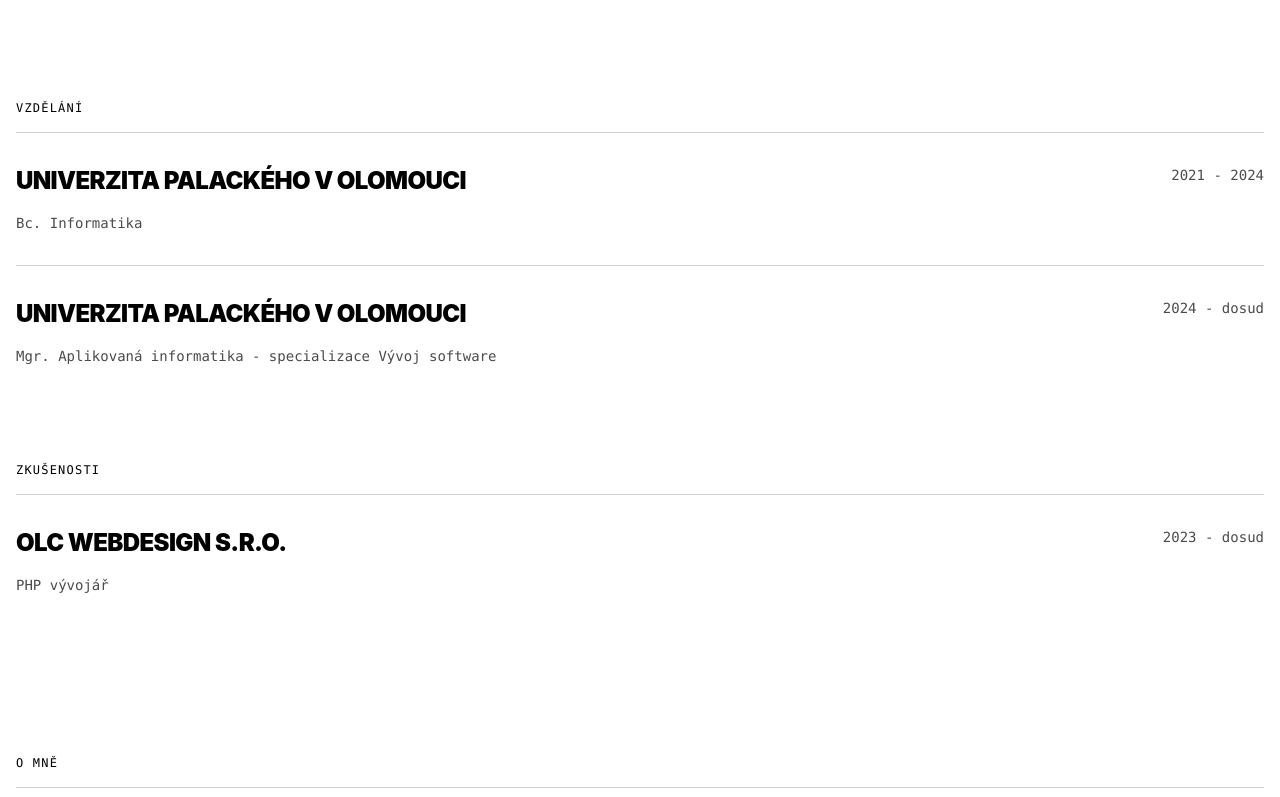
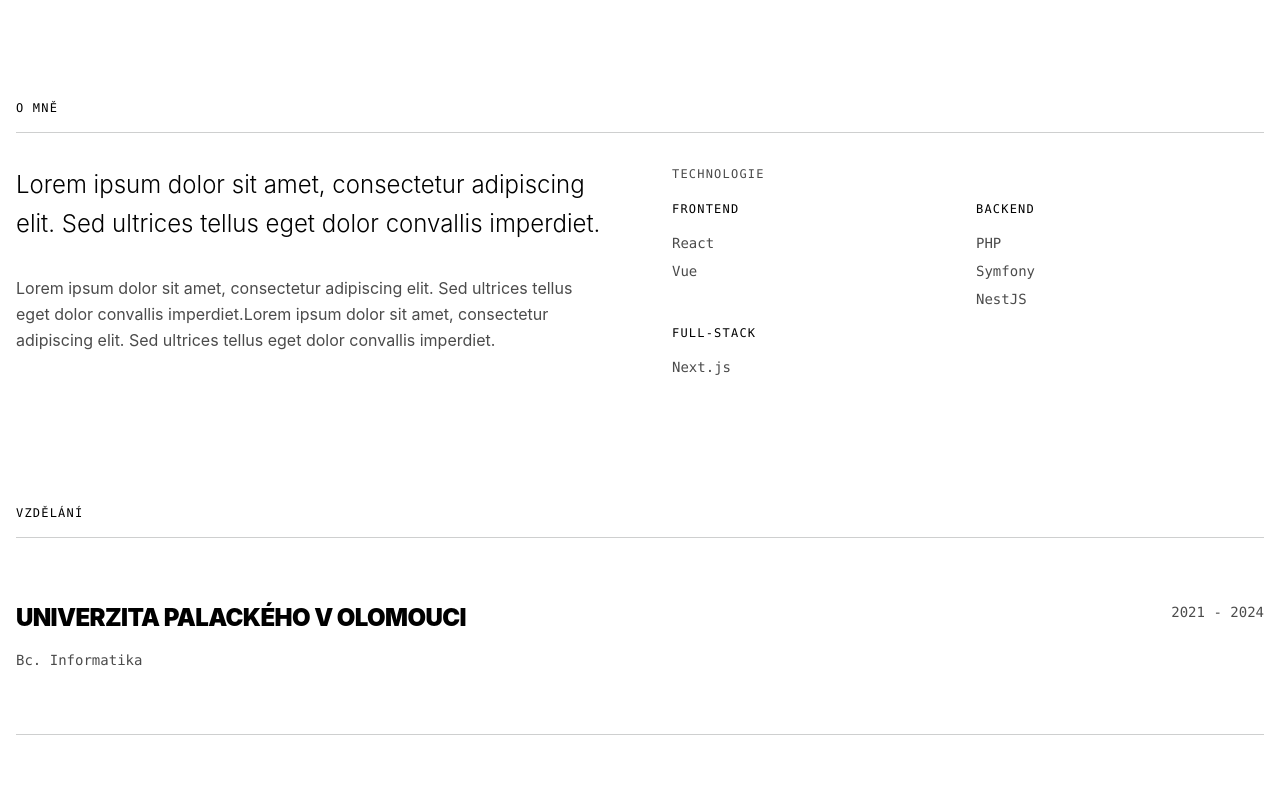
Before and after one commit to Fillipee/portfolio, a Nuxt app: page / in a window 1280 px wide. Shown: the part 700-1497 px from the top of the page. Built offline with nearby package versions, Linux system fonts and the light colour scheme.

Commit message:
feat: scroll behaviour

```diff
--- a/app/app.vue
+++ b/app/app.vue
@@ -1,8 +1,8 @@
 <template>
 	<NuxtLayout>
 		<HeroSection />
+		<AboutSection />
 		<ExperienceSection />
-		<AboutSection />
 		<ContactSection />
 	</NuxtLayout>
 </template>
--- a/app/assets/css/main.css
+++ b/app/assets/css/main.css
@@ -1,8 +1,13 @@
 @import "tailwindcss";
 
 @theme {
-  --color-primary: oklch(0 0 360);
-  --color-background: oklch(1 0 360);
-  --color-border: oklch(0.8529 0 266);
-  --color-muted: oklch(0.4133 0 268.41);
+    --color-primary: oklch(0 0 360);
+    --color-background: oklch(1 0 360);
+    --color-border: oklch(0.8529 0 266);
+    --color-muted: oklch(0.4133 0 268.41);
 }
+
+html {
+    scroll-behavior: smooth;
+    scroll-padding-top: 80px;
+}
--- a/app/components/AppHeader.vue
+++ b/app/components/AppHeader.vue
@@ -4,12 +4,12 @@
 
 <template>
 	<div
-		class="fixed top-0 w-full bg-background"
+		class="fixed top-0 w-full bg-background z-10"
 		:class="{ 'border-b border-border': isNotAtTop }"
 	>
 		<header class="container mx-auto flex justify-between p-4">
 			<BaseButton
-				href="#o-mne"
+				href="#"
 				variant="ghost"
 				class="text-sm"
 			>
--- a/app/components/TimelineItem.vue
+++ b/app/components/TimelineItem.vue
@@ -11,7 +11,7 @@
 
 <template>
 	<div
-		class="not-last:border-b not-last:border-border py-8 flex justify-between"
+		class="not-last:border-b not-last:border-border py-16 flex justify-between"
 	>
 		<hgroup>
 			<BaseHeading
--- a/app/components/ui/BaseButton.vue
+++ b/app/components/ui/BaseButton.vue
@@ -11,9 +11,12 @@
 	variant: 'outline',
 });
 
-const componentTag = computed(() =>
-	props.href ? resolveComponent('NuxtLink') : 'button',
-);
+const isAnchor = computed(() => props.href?.startsWith('#'));
+
+const componentTag = computed(() => {
+	if (isAnchor.value) return 'a';
+	return props.href ? resolveComponent('NuxtLink') : 'button';
+});
 
 const buttonClasses = computed(() => {
 	const baseClasses = 'px-4 py-2 tracking-widest font-mono transition';
@@ -30,7 +33,8 @@
 <template>
 	<component
 		:is="componentTag"
-		:to="props.href"
+		:to="!isAnchor ? props.href : undefined"
+		:href="isAnchor ? props.href : undefined"
 		:class="buttonClasses"
 	>
 		<slot />
```
